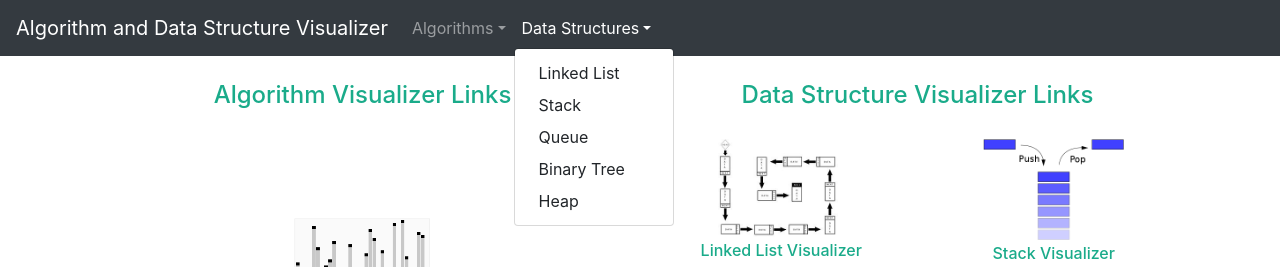
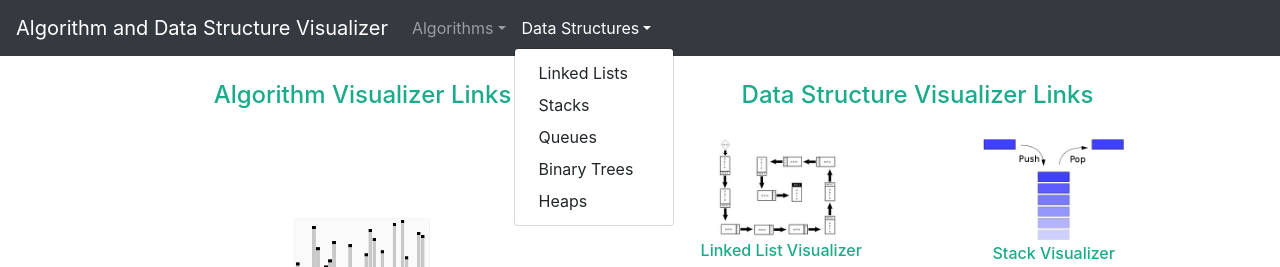
Before and after one commit to matt-hendrick/Algorithm-Data-Structure-Visualizer, a React (Create React App) app: page / in a window 1280 px wide. Both pictures are taken after a click on the button "Data Structures". Shown: the top 267 px of the page. Built offline with nearby package versions, Linux system fonts and the light colour scheme.

Commit message:
Renaming: Navbar Link naming

```diff
--- a/src/components/Navbar/Navbar.js
+++ b/src/components/Navbar/Navbar.js
@@ -18,11 +18,11 @@ const MyNavbar = () => {
             <NavDropdown.Item href="/sorting">Sorting</NavDropdown.Item>
           </NavDropdown>
           <NavDropdown title="Data Structures" id="basic-nav-dropdown">
-            <NavDropdown.Item href="/linkedlist">Linked List</NavDropdown.Item>
-            <NavDropdown.Item href="/stack">Stack</NavDropdown.Item>
-            <NavDropdown.Item href="/queue">Queue</NavDropdown.Item>
-            <NavDropdown.Item href="/binarytree">Binary Tree</NavDropdown.Item>
-            <NavDropdown.Item href="/heap">Heap</NavDropdown.Item>
+            <NavDropdown.Item href="/linkedlist">Linked Lists</NavDropdown.Item>
+            <NavDropdown.Item href="/stack">Stacks</NavDropdown.Item>
+            <NavDropdown.Item href="/queue">Queues</NavDropdown.Item>
+            <NavDropdown.Item href="/binarytree">Binary Trees</NavDropdown.Item>
+            <NavDropdown.Item href="/heap">Heaps</NavDropdown.Item>
           </NavDropdown>
         </Nav>
       </Navbar.Collapse>
```
